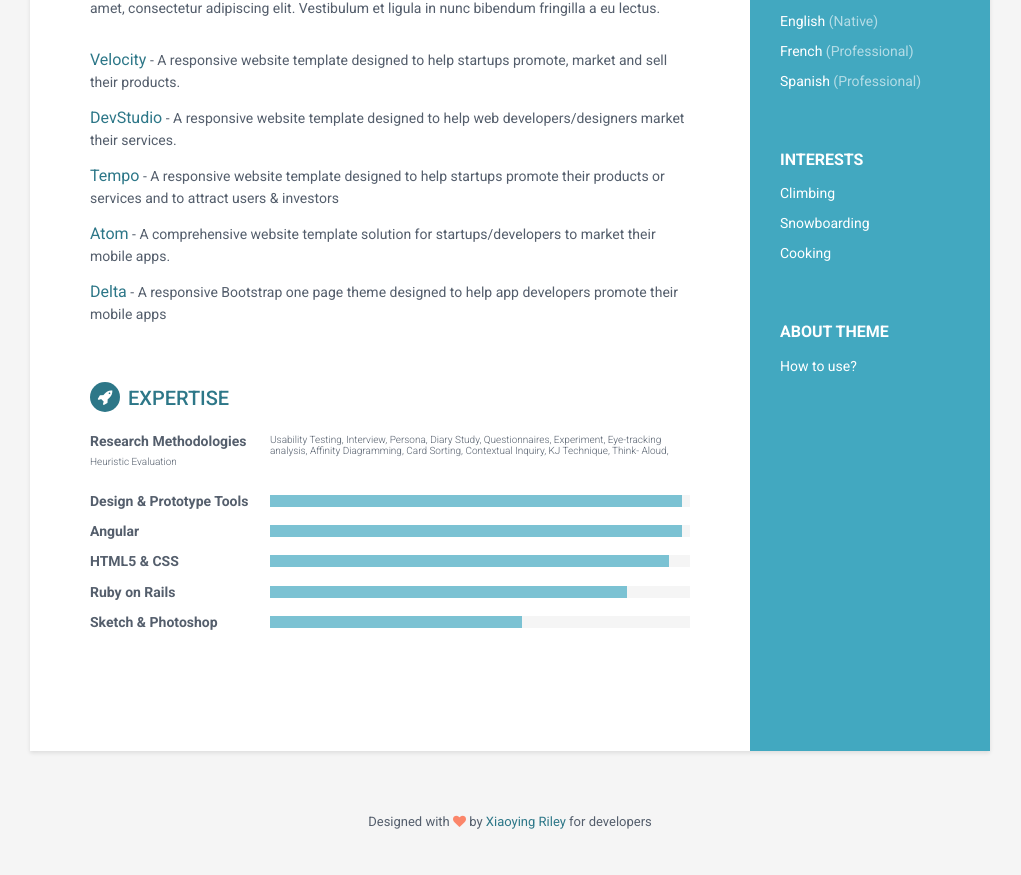
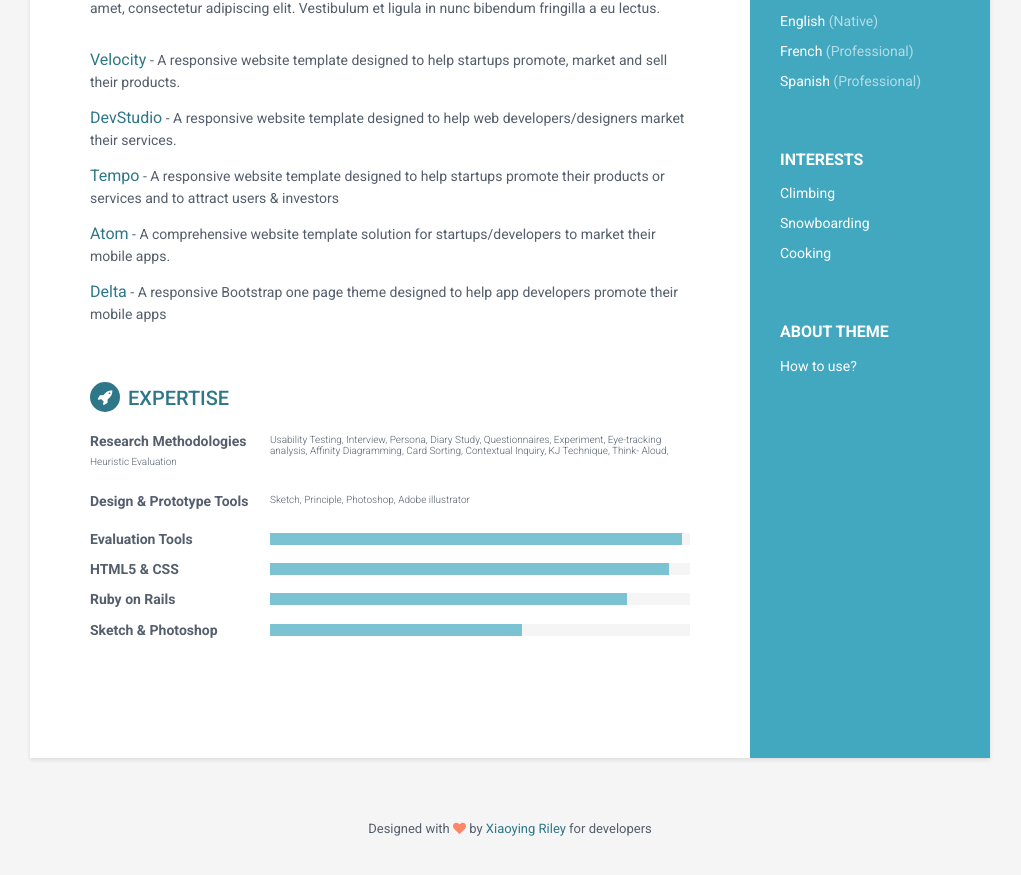
Before and after one commit to hsiangchunwang/hsiangchunwang.github.io, a Jekyll site: the page built from index.html, in a window 1280 px wide and 900 px high, scrolled down 995 px. Shown: the top 875 px of the window, without its empty margins (130-1151 px from the left). Built offline with Jekyll 4.4.1, drawn with Linux system fonts in a browser that asks for light colours.

Commit message:
Update skills.html

```diff
--- a/_includes/skills.html
+++ b/_includes/skills.html
@@ -8,14 +8,11 @@
 
                     <div class="item">
                         <h3 class="level-title">Design &amp; Prototype Tools</h3>
-                        <div class="level-bar">
-                            <div class="level-bar-inner" data-level="98%">
-                            </div>
-                        </div><!--//level-bar-->
+                          <h4 class="skillcontent">Sketch, Principle, Photoshop, Adobe illustrator</h4>
                     </div><!--//item-->
 
                     <div class="item">
-                        <h3 class="level-title">Angular</h3>
+                        <h3 class="level-title">Evaluation Tools</h3>
                         <div class="level-bar">
                             <div class="level-bar-inner" data-level="98%">
                             </div>
```
